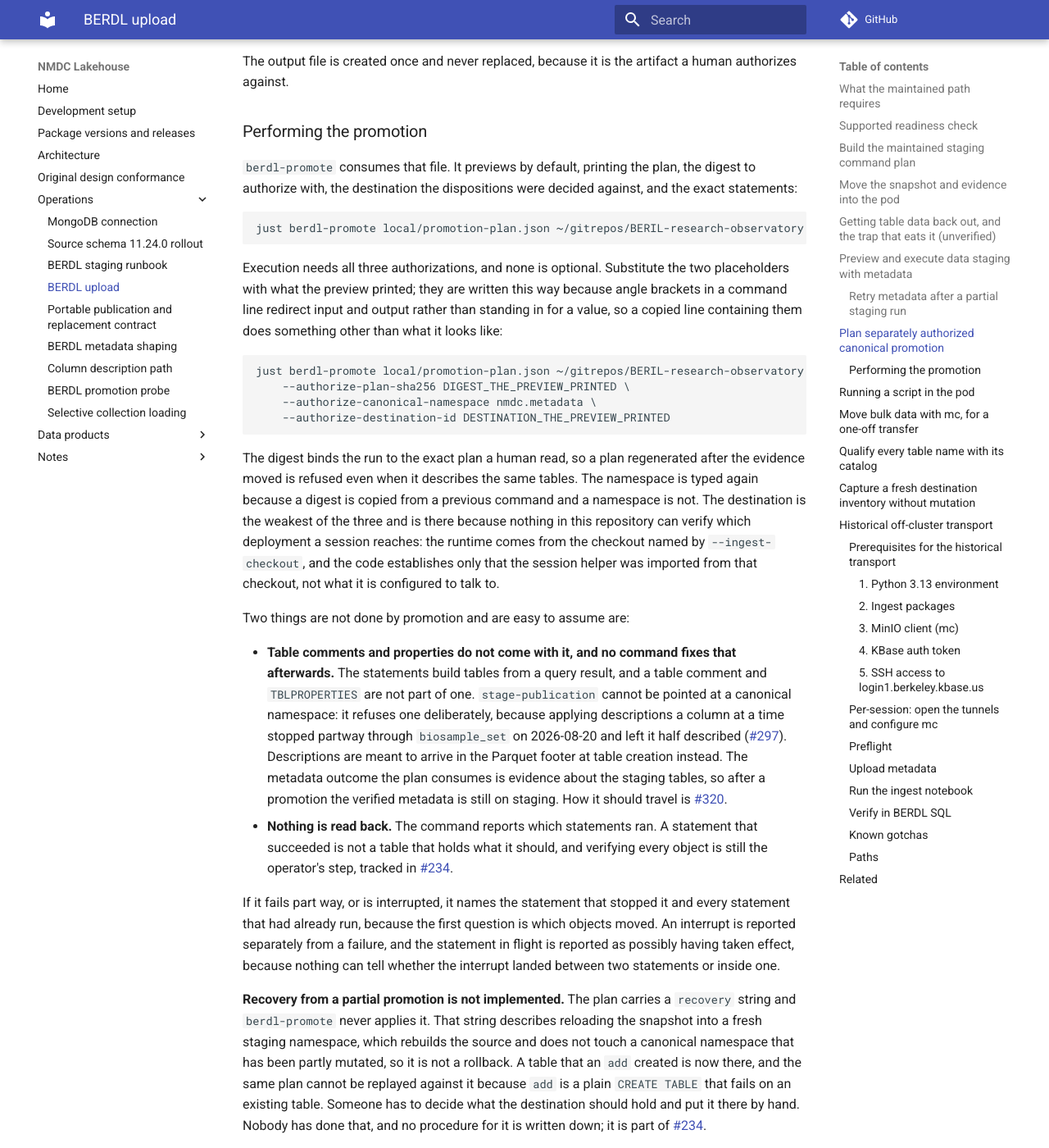
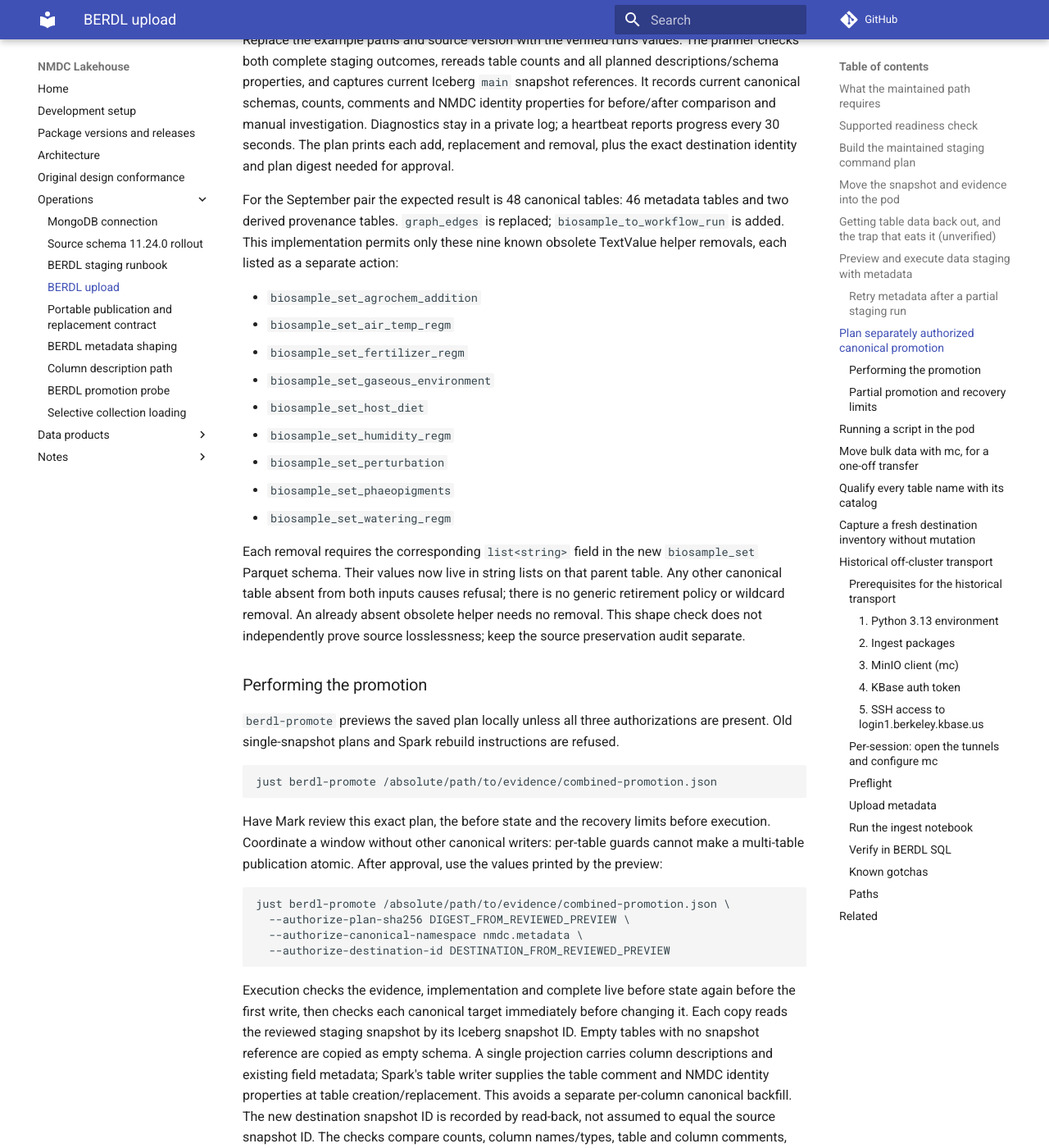
Before and after one commit to microbiomedata/nmdc-lakehouse, an MkDocs documentation site: the page built from docs/berdl-upload.md, in a window 1280 px wide and 1400 px high, scrolled down 10846 px. Shown: the whole window at 82% size. Built offline with MkDocs 1.6.1 and Material for MkDocs 9.7.7, drawn with Linux system fonts in a browser that asks for light colours; comment, search, counter and statistics services are not loaded; some of the changed text lies outside the part shown.

Commit message:
Promote staged metadata and provenance with verified descriptions

````diff
--- a/docs/berdl-promotion-probe.md
+++ b/docs/berdl-promotion-probe.md
@@ -1,9 +1,9 @@
 # Probing BERDL promotion and recovery capability
 
-`berdl-promote` performs a canonical promotion; see
-[the runbook](berdl-upload.md#performing-the-promotion). It has never been run
-against a live catalog, and recovery from a partial promotion is still not
-implemented, which is what this probe is for. The platform has to answer three
+`berdl-promote` now reviews and copies the metadata snapshot plus its derived
+pair; see [the runbook](berdl-upload.md#performing-the-promotion). That combined
+path has not yet run against a live catalog. It retains before state and an
+execution journal, but recovery from partial promotion is not automated. The platform has to answer three
 questions that no BERDL runbook currently answers: whether a table
 can be renamed across two namespaces in the same tenant catalog, whether a
 supported recovery operation exists and is permitted, and how long a snapshot
@@ -17,6 +17,23 @@
 and it requires both namespaces to use a disposable `<name>_probe_<suffix>`
 dataset inside one tenant. It creates its own two synthetic tables of two rows
 each and confines every mutation to them.
+
+## Limits of the existing recovery evidence
+
+The [2026-09-08 rehearsal](https://github.com/microbiomedata/nmdc-lakehouse/issues/234#issuecomment-5590401426)
+replaced an 85-row staging table with five rows and restored its original
+snapshot using `set_current_snapshot`. Row content, schema, comments and
+properties matched afterward. `rollback_to_snapshot` refused the pre-replacement
+snapshot because it was not an ancestor. This is narrower than changed-schema,
+dropped-table or multi-table recovery; none was demonstrated by that run.
+
+The existing probe below saves a recovery point after replacement, then undoes
+an insert. That is not a test of undoing replacement. It also reads the newest
+retained snapshot rather than the current reference; correction remains
+[issue 331](https://github.com/microbiomedata/nmdc-lakehouse/issues/331).
+The combined promotion planner reads the current Iceberg `main` reference and
+makes no automatic recovery claim. Its new table-writer metadata path still
+requires a disposable pod check before canonical execution.
 
 ## Preview the plan
 
--- a/docs/berdl-staging-runbook.md
+++ b/docs/berdl-staging-runbook.md
@@ -301,8 +301,11 @@
 and outcomes are immutable. Metadata retry verifies every planned description
 and property; it skips values already correct. Failed uploads require inspection
 and a new unused destination, not deletion of evidence to bypass the guard.
-Canonical promotion remains separately reviewed under
-[issue 234](https://github.com/microbiomedata/nmdc-lakehouse/issues/234).
+After both staging runs pass, use the [combined promotion procedure](berdl-upload.md#plan-separately-authorized-canonical-promotion)
+to review the parent snapshot and derived pair together. It carries table and
+column metadata into canonical tables and verifies the result; it requires Mark's
+approval of the exact plan and explicitly records the recovery limits.
+Live acceptance remains [issue 234](https://github.com/microbiomedata/nmdc-lakehouse/issues/234).
 The September parent snapshot is already staged and must not be reloaded solely
 to test this new workflow. Its separately prepared derived pair is the next pod
 acceptance run, tracked in [issue 341](https://github.com/microbiomedata/nmdc-lakehouse/issues/341).
--- a/docs/berdl-upload.md
+++ b/docs/berdl-upload.md
@@ -529,125 +529,136 @@
 
 ## Plan separately authorized canonical promotion
 
-`berdl-promotion-plan` reads the three pieces of evidence produced above and
-writes a description of the promotion they authorize. It changes nothing, and
-there is deliberately no flag that makes it promote. It is offline and reads
-three local JSON files.
+`berdl-promotion-plan` reviews the staged metadata snapshot and its two derived
+provenance tables together. Run it in the pod after both staging runs have verified
+data and table metadata. It reads the live catalog and writes one immutable plan;
+it performs no catalog writes. The canonical target is `nmdc.metadata`.
 
-<!-- verified: 2026-08-27 ran this exact recipe against synthetic evidence built
-by tests/test_berdl_promotion.py, exit 0, and it wrote the plan and printed the
-step sequence. Not yet run against the real 2026-08-24 evidence files, which are
-not in the repository; tracked in
-https://github.com/microbiomedata/nmdc-lakehouse/issues/234. -->
+Use the original staging directories, including their immutable snapshots and
+`evidence/` files. The parent may have been staged with an older NMDC adapter:
+its saved input hashes and data/metadata outcomes are checked without rebuilding
+that historical staging plan with the new adapter. No dump or parent staging
+rerun is needed. The two sources must use the same official ingest revision and
+destination, and the derived manifest must name the metadata snapshot as parent.
+The derived input must contain exactly `graph_edges` and
+`biosample_to_workflow_run`.
 
+From the maintained NMDC checkout in the pod, with its environment active:
+
+<!-- unverified: combined promotion awaits pod acceptance and exact-plan approval,
+     tracked in https://github.com/microbiomedata/nmdc-lakehouse/issues/234 -->
 ```bash
+export NMDC_SCHEMA_VERSION=11.23.0
 just berdl-promotion-plan \
-  /path/to/publication-plan.json \
-  /path/to/nmdc-staging-outcome.json \
-  /path/to/nmdc-staging-metadata-outcome.json \
-  nmdc.metadata \
-  "Reload the immutable snapshot into a fresh staging namespace." \
-  /path/to/promotion-plan.json
+  /absolute/path/to/metadata-staging-run \
+  /absolute/path/to/derived-staging-run \
+  /absolute/path/to/evidence/combined-promotion.json \
+  /absolute/path/to/reviewed-data-lakehouse-ingest \
+  "Stop writers; inspect the saved before state and restore reviewed content manually. Dropped-table recovery is not proven."
 ```
 
-Every check refuses rather than warns. The three files must agree on the
-snapshot, the staging namespace, and the destination; every planned `replace` or
-`add` must have been staged with the row count the plan decided on; every staged
-table must have a disposition; and neither the plan nor the staging outcome may
-name one table twice. A `retire` disposition is refused outright, because nothing
-implements it.
+Replace the example paths and source version with the verified run's values.
+The planner checks both complete staging outcomes, rereads table counts and all
+planned descriptions/schema properties, and captures current Iceberg `main`
+snapshot references. It records current canonical schemas, counts, comments and
+NMDC identity properties for before/after comparison and manual investigation.
+Diagnostics stay in a private log; a heartbeat reports progress every 30 seconds.
+The plan prints each add, replacement and removal, plus the exact destination
+identity and plan digest needed for approval.
 
-`rebuild` dispositions and nonempty `derived_rebuilds` lists in saved plans are
-also refused. The Spark provenance rebuild is retired. Use the
-[local builder](local-provenance.md) to prepare both derived tables before
-staging. Combining the verified metadata and derived snapshots in a promotion
-with metadata preservation and recovery remains
-[issue 234](https://github.com/microbiomedata/nmdc-lakehouse/issues/234).
-Do not promote the current production snapshots with this incomplete path.
+For the September pair the expected result is 48 canonical tables: 46 metadata
+tables and two derived provenance tables. `graph_edges` is replaced;
+`biosample_to_workflow_run` is added. This implementation permits only these
+nine known obsolete TextValue helper removals, each listed as a separate action:
 
-The output file is created once and never replaced, because it is the artifact a
-human authorizes against.
+- `biosample_set_agrochem_addition`
+- `biosample_set_air_temp_regm`
+- `biosample_set_fertilizer_regm`
+- `biosample_set_gaseous_environment`
+- `biosample_set_host_diet`
+- `biosample_set_humidity_regm`
+- `biosample_set_perturbation`
+- `biosample_set_phaeopigments`
+- `biosample_set_watering_regm`
+
+Each removal requires the corresponding `list<string>` field in the new
+`biosample_set` Parquet schema. Their values now live in string lists on that
+parent table. Any other canonical table absent from both inputs causes refusal;
+there is no generic retirement policy or wildcard removal. An already absent
+obsolete helper needs no removal. This shape check does not independently prove
+source losslessness; keep the source preservation audit separate.
 
 ### Performing the promotion
 
-`berdl-promote` consumes that file. It previews by default, printing the plan,
-the digest to authorize with, the destination the dispositions were decided
-against, and the exact statements:
+`berdl-promote` previews the saved plan locally unless all three authorizations
+are present. Old single-snapshot plans and Spark rebuild instructions are refused.
 
-<!-- unverified: no run of this command against a live catalog is recorded.
-     Running it is tracked in
-     https://github.com/microbiomedata/nmdc-lakehouse/issues/234 -->
+<!-- unverified: combined promotion awaits pod acceptance and exact-plan approval,
+     tracked in https://github.com/microbiomedata/nmdc-lakehouse/issues/234 -->
 ```bash
-just berdl-promote local/promotion-plan.json ~/gitrepos/BERIL-research-observatory
+just berdl-promote /absolute/path/to/evidence/combined-promotion.json
 ```
 
-Execution needs all three authorizations, and none is optional. Substitute the
-two placeholders with what the preview printed; they are written this way because
-angle brackets in a command line redirect input and output rather than standing
-in for a value, so a copied line containing them does something other than what
-it looks like:
+Have Mark review this exact plan, the before state and the recovery limits before
+execution. Coordinate a window without other canonical writers: per-table guards
+cannot make a multi-table publication atomic. After approval, use the values
+printed by the preview:
 
-<!-- unverified: no run of this command against a live catalog is recorded.
-     Running it is tracked in
-     https://github.com/microbiomedata/nmdc-lakehouse/issues/234 -->
+<!-- unverified: canonical execution requires approval of the exact combined plan,
+     tracked in https://github.com/microbiomedata/nmdc-lakehouse/issues/234 -->
 ```bash
-just berdl-promote local/promotion-plan.json ~/gitrepos/BERIL-research-observatory \
-    --authorize-plan-sha256 DIGEST_THE_PREVIEW_PRINTED \
-    --authorize-canonical-namespace nmdc.metadata \
-    --authorize-destination-id DESTINATION_THE_PREVIEW_PRINTED
+just berdl-promote /absolute/path/to/evidence/combined-promotion.json \
+  --authorize-plan-sha256 DIGEST_FROM_REVIEWED_PREVIEW \
+  --authorize-canonical-namespace nmdc.metadata \
+  --authorize-destination-id DESTINATION_FROM_REVIEWED_PREVIEW
 ```
 
-The digest binds the run to the exact plan a human read, so a plan regenerated
-after the evidence moved is refused even when it describes the same tables. The
-namespace is typed again because a digest is copied from a previous command and a
-namespace is not. The destination is the weakest of the three and is there
-because nothing in this repository can verify which deployment a session reaches:
-the runtime comes from the checkout named by `--ingest-checkout`, and the code
-establishes only that the session helper was imported from that checkout, not
-what it is configured to talk to.
+Execution checks the evidence, implementation and complete live before state
+again before the first write, then checks each canonical target immediately
+before changing it. Each copy reads the reviewed staging snapshot by its Iceberg
+snapshot ID. Empty tables with no snapshot reference are copied as empty schema.
+A single projection carries column descriptions and existing field metadata;
+Spark's table writer supplies the table comment and NMDC identity properties at
+table creation/replacement. This avoids a separate per-column canonical backfill.
+The new destination snapshot ID is recorded by read-back, not assumed to equal
+the source snapshot ID. The checks compare counts, column names/types, table and
+column comments, and every copied NMDC identity property. They do not compute a
+row-content hash of the catalog table.
 
-Two things are not done by promotion and are easy to assume are:
+All replacements/additions must verify before obsolete helpers are dropped.
+Removals use `DROP TABLE` without `PURGE`. Final verification checks the exact
+canonical table set and rereads every copied table's data/metadata summary.
+A successful result is `promotion-verified`. Namespace and registry metadata
+remain deferred as documented above; richer LinkML constraints remain in the
+schema and metadata bundle. Staging tables and object-store artifacts remain.
 
-- **Table comments and properties do not come with it, and no command fixes
-  that afterwards.** The statements build tables from a query result, and a
-  table comment and `TBLPROPERTIES` are not part of one. `stage-publication`
-  cannot be pointed at a canonical namespace: it refuses one deliberately,
-  because applying descriptions a column at a time stopped partway through
-  `biosample_set` on 2026-08-20 and left it half described
-  ([#297](https://github.com/microbiomedata/nmdc-lakehouse/issues/297)).
-  Descriptions are meant to arrive in the Parquet footer at table creation
-  instead. The metadata outcome the plan consumes is evidence about the staging
-  tables, so after a promotion the verified metadata is still on staging. How it
-  should travel is
-  [#320](https://github.com/microbiomedata/nmdc-lakehouse/issues/320).
-- **Nothing is read back.** The command reports which statements ran. A statement
-  that succeeded is not a table that holds what it should, and verifying every
-  object is still the operator's step, tracked in
-  [#234](https://github.com/microbiomedata/nmdc-lakehouse/issues/234).
+### Partial promotion and recovery limits
 
-If it fails part way, or is interrupted, it names the statement that stopped it
-and every statement that had already run, because the first question is which
-objects moved. An interrupt is reported separately from a failure, and the
-statement in flight is reported as possibly having taken effect, because nothing
-can tell whether the interrupt landed between two statements or inside one.
+The command creates `combined-promotion.execution/` beside the reviewed plan.
+It retains `before.json`, a private runtime log, and separate attempted/verified
+records for every operation. An operation recorded as attempted may have taken
+effect even if verification failed or execution was interrupted. `failure.json`
+names the latest attempt and completed verifications; `outcome.json` is written
+only after all final checks pass. Directory creation prevents concurrent attempts
+against the same plan, and any previous attempt refuses automatic replay.
 
-**Recovery from a partial promotion is not implemented.** The plan carries a
-`recovery` string and `berdl-promote` never applies it. That string describes
-reloading the snapshot into a fresh staging namespace, which rebuilds the source
-and does not touch a canonical namespace that has been partly mutated, so it is
-not a rollback. A table that an `add` created is now there, and the same plan
-cannot be replayed against it because `add` is a plain `CREATE TABLE` that fails
-on an existing table. Someone has to decide what the destination should hold and
-put it there by hand. Nobody has done that, and no procedure for it is written
-down; it is part of
-[#234](https://github.com/microbiomedata/nmdc-lakehouse/issues/234).
+There is **no automatic rollback or multi-table atomicity**. Saved snapshot IDs
+are evidence, not backups or proof that a dropped table can be restored. The
+September probe demonstrated `set_current_snapshot` for a same-schema table;
+it did not prove changed-schema, dropped-table or multi-table recovery. See the
+[probe record](berdl-promotion-probe.md) for those limits. Keep immutable Parquet,
+staging tables and the before state. After failure, stop further publication,
+inspect the journal and live catalog, and obtain a reviewed repair plan. Never
+delete the journal to bypass the replay refusal. The metadata-copy path still
+needs pod acceptance before production execution; tracked in
+[issue 234](https://github.com/microbiomedata/nmdc-lakehouse/issues/234).
 
 ## Running a script in the pod
 
 Anything that touches the live catalog needs a Spark session, and a Spark
-session means a pod. Plenty of this guide does not: the metadata application
-plan, the publication preflight, and `berdl-promotion-plan` all read local files
-and contact nothing. The method is not obvious and `labctl status` is misleading
+session means a pod. Preparation, `plan-publication` and previewing an existing
+promotion plan read local files. Creating a combined promotion plan rereads the
+live catalog and therefore needs the pod runtime. The method is not obvious and `labctl status` is misleading
 about it: there is no programmatic exec, but the JupyterHub terminal in a
 browser is a real shell in the pod.
 
````
Also changed, not shown: README.md (+2 -0 lines), docs/local-provenance.md (+4 -2 lines), 5 other files.
